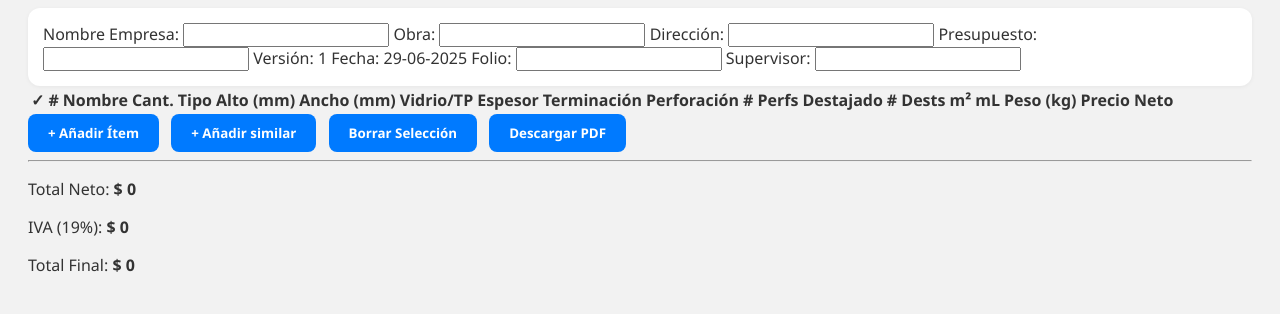
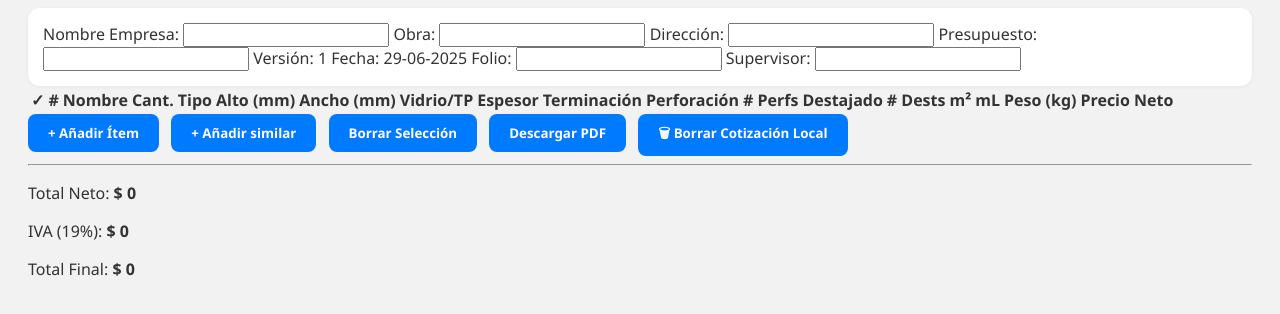
Before and after one commit to mstrubee/Cotizador-Dellorto, a plain HTML site: page index.html in a window 1280 px wide. Shown: the part 114-428 px from the top of the page. Drawn offline with Linux system fonts and the light colour scheme.

Commit message:
Update index.html

```diff
--- a/index.html
+++ b/index.html
@@ -55,6 +55,7 @@
   <button onclick="duplicarSeleccion()">+ Añadir similar</button>
   <button onclick="borrarSeleccion()">Borrar Selección</button>
   <button onclick="exportarPDF()">Descargar PDF</button>
+  <button onclick="borrarCotizacionLocal()">🗑 Borrar Cotización Local</button>
 
   <hr />
   <div id="resumenCotizacion">
@@ -64,7 +65,6 @@
   </div>
 
   <script>
-    // Fecha automática
     document.getElementById("fechaCotizacion").innerText = new Date().toLocaleDateString("es-CL");
   </script>
 </body>
```
